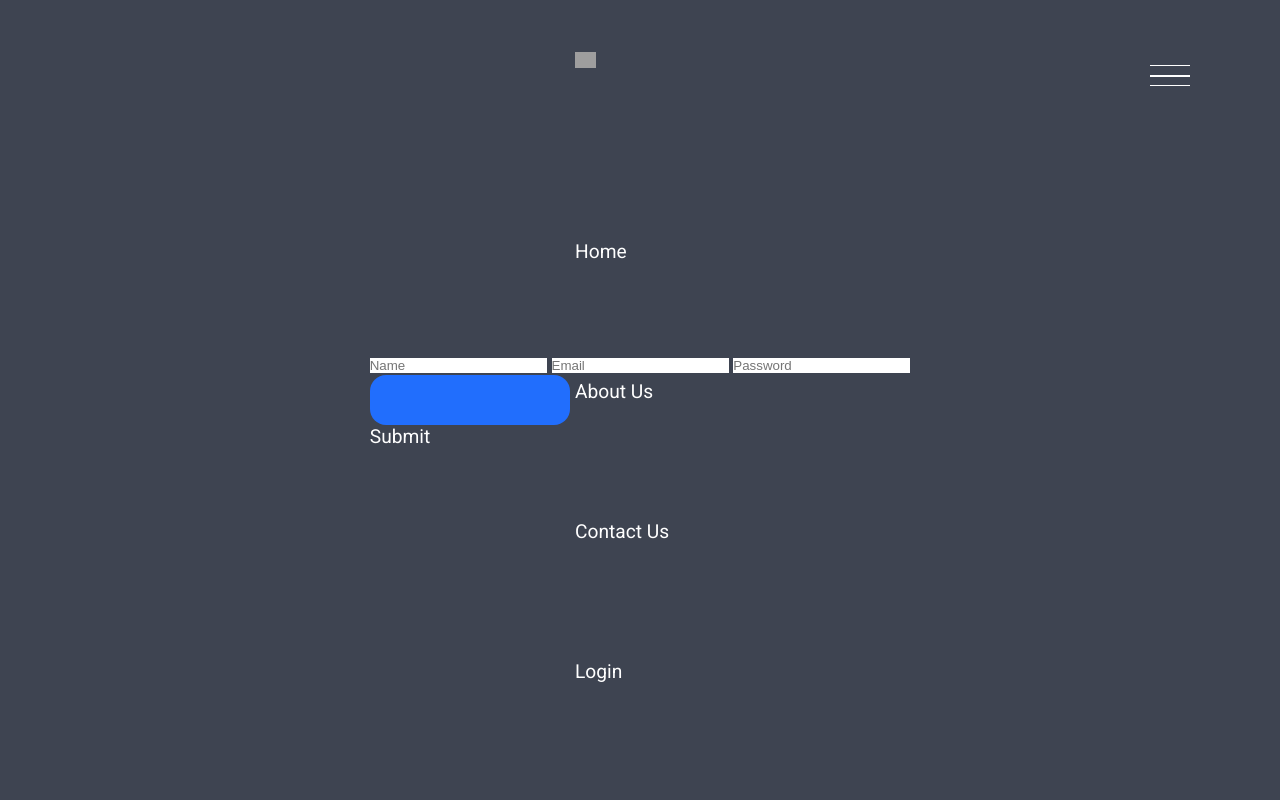
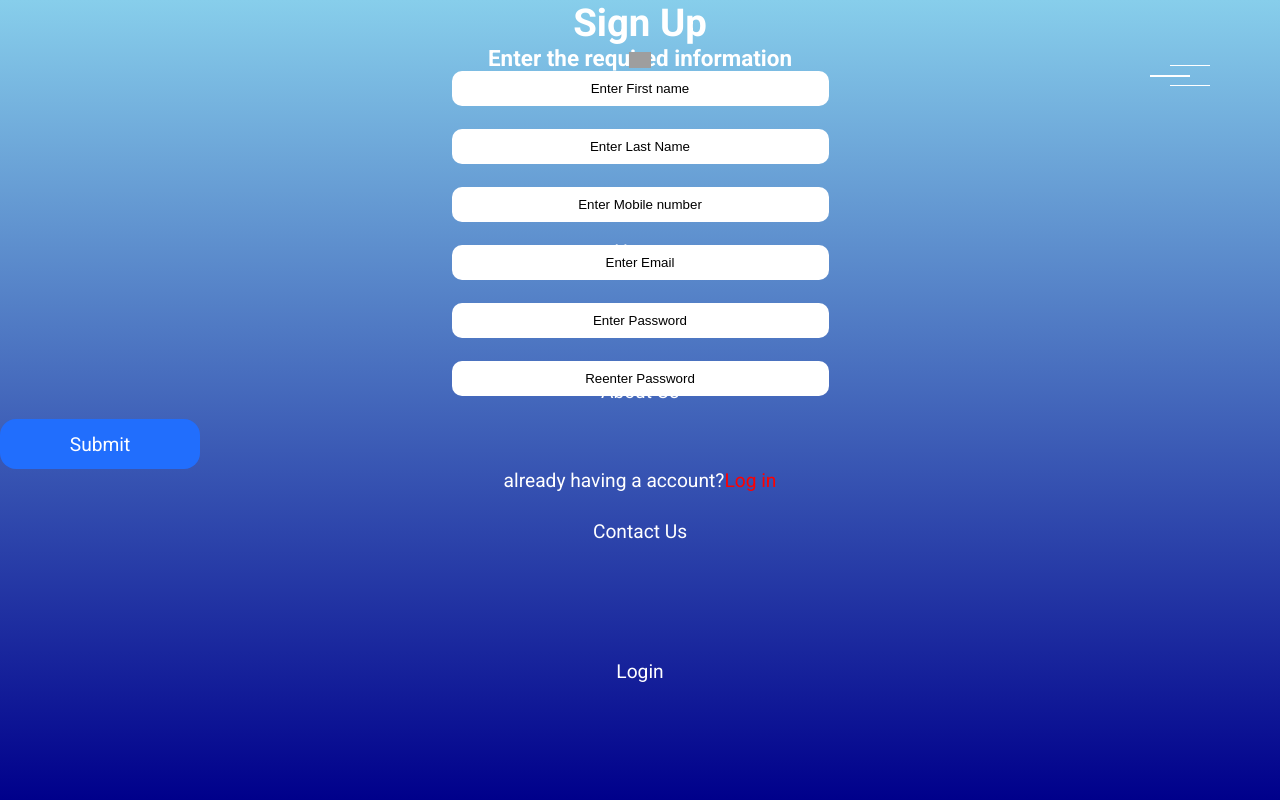
Before and after one commit to Mohit-coder-droid/Celesta, a Flask app: page /contact in a window 1280 px wide. Run offline with Flask 3, Linux system fonts and the light colour scheme; grey boxes are pictures that could not be loaded.

Commit message:
All things are getting ready

```diff
--- a/main.py
+++ b/main.py
@@ -1,8 +1,7 @@
-from flask import Flask,render_template,request,url_for,redirect
+from flask import Flask,render_template,request,url_for,redirect, url_for
 from flask_sqlalchemy import SQLAlchemy
 import json
 
-f1=open('t.txt','r')
 # Loading config json file
 f = open('config.json')
 params = json.load(f)["params"]
@@ -28,6 +27,14 @@ class Sasta_contact(db.Model):
     email = db.Column(db.String(100), unique=True)
     password = db.Column(db.String(200),nullable=False)
 
+class Contact(db.Model):
+    sno = db.Column(db.Integer,primary_key=True)
+    firstName = db.Column(db.String(50),nullable=False)
+    lastName = db.Column(db.String(50))
+    mobile_nu = db.Column(db.Integer,nullable=False)
+    email = db.Column(db.String(100),nullable=False)
+    password = db.Column(db.String(100),nullable=False)
+
 @app.route("/")
 def index():
     return render_template('index.html')
@@ -36,21 +43,21 @@ def index():
 def contact():
 
     if(request.method=="POST"):
-        print('request.get_data')
-        print(request.form['nm'])
-        name_ = request.form['nm']  #request.args will give us a dictionary with values of input that in the args who had done post rewuest
-        email_ = request.form['em']
-        password_ = request.form['pw']
+        first_name_ = request.form['first_name']  #request.args will give us a dictionary with values of input that in the args who had done post rewuest
+        last_name_ = request.form['last_name']
+        mob_nu_ = request.form['mob_nu']
+        email_ = request.form['email']
+        pwd_ = request.form['pwd']
 
 
         # MAking objcet for contact
-        entry = Sasta_contact(name=name_,email=email_,password=password_)
+        entry = Contact(firstName=first_name_,lastName=last_name_,mobile_nu=mob_nu_,email=email_,password=pwd_)
 
         # Now pushing into databasae
         db.session.add(entry)
         db.session.commit()
         return "hi"
 
-    return render_template('sasta_contact.html')
+    return render_template('signUp.html')
 
 app.run(debug=True)
--- a/static/script.js
+++ b/static/script.js
@@ -13,3 +13,26 @@ VanillaTilt.init(document.querySelectorAll(".disease_card"), {
     max: 20,
     speed: 400
 });
+
+// For getting data from contact us page
+function contact_data(){
+    contact_data_ = {
+        'first_name': $('input[name="firstname"]').val(),
+        'last_name': $('input[name="lastname"]').val(),
+        'mob_nu': $('input[name="mobnu"]').val(),
+        'email': $('input[name="email"]').val(),
+        'pwd' : $('input[name="password"]').val()
+    }
+
+    // Sending data
+    $.ajax({
+        url: '/contact',
+        type: 'POST',
+        data: contact_data_
+    }).done((data)=>{
+        console.log(data);
+    })
+
+    $('input').val()='';
+
+}
--- a/templates/layout.html
+++ b/templates/layout.html
@@ -11,10 +11,10 @@
     <header class="centered header">
         <a href="#"><img src="logo.png" alt="logo"></a>
         <div class="centered nav">
-            <a class="centered" href ="#">Home</a>
-            <a class="centered" href ="#about">About Us</a>
-            <a class="centered" href ="contact">Contact Us</a>
-            <a class="centered" href ="#login">Login</a>
+            <a class="centered" href ="/">Home</a>
+            <a class="centered" href ="/about">About Us</a>
+            <a class="centered" href ="/contact">Contact Us</a>
+            <a class="centered" href ="/login">Login</a>
         </div>
         <div class="centered ham">
             <div class="line"></div>
--- /dev/null
+++ b/templates/signUp.html
@@ -0,0 +1,65 @@
+{% extends "layout.html" %}
+
+{% block title %} Contact Us {% endblock %}
+
+{% block body %}
+
+<style>
+    body{
+        text-align: center;
+        background: linear-gradient(skyblue,darkblue);
+        background-repeat: no-repeat;
+        background-attachment: fixed;
+    }
+    input[type="text"]{
+        padding: 10px 100px;
+        border-radius: 10px;
+    }
+    input[type="password"]{
+        padding: 10px 100px;
+        border-radius: 10px;
+    }
+    input[type="email"]{
+        padding: 10px 100px;
+        border-radius: 10px;
+    }
+    ::placeholder{
+        text-align: center;
+        color:black;
+    }
+    #main{
+        border-top: 100px;
+        border-left: 400px;
+    }
+    a{
+        color: red;
+    }
+    button{
+        padding: 5px 50px;
+    }
+</style>
+
+<main>
+    <div id="contact">
+        <h1>Sign Up</h1>
+        <h3>Enter the required information <br></h3>
+            <input type="text" id="firstname" placeholder="Enter First name" name="firstname">
+        <br><br>
+            <input type="text" id="lastname" placeholder="Enter Last Name" name="lastname">
+        <br><br>
+            <input type="text" id="mobileno" placeholder="Enter Mobile number" name="mobnu">
+        <br><br>
+            <input type="email" id="email" placeholder="Enter Email" name="email">
+        <br><br>
+        <label for="password">
+            <input type="password" id="password" placeholder="Enter Password" name="password">
+        <br><br>
+        <label for="repassword">
+            <input type="password" id="repassword" placeholder="Reenter Password">
+        <br><br>
+        <div class="btn" onclick="contact_data()">Submit</div>
+    </div>
+</main>
+already having a account?<a href="">Log in</a>
+
+{% endblock %}
--- a/try.py
+++ /dev/null
@@ -1,2 +0,0 @@
-f = open('t.txt','r')
-print(f.read())
```
Also changed, not shown: templates/contact.html (added, +46 -0 lines), templates/login.html (added, +94 -0 lines).
